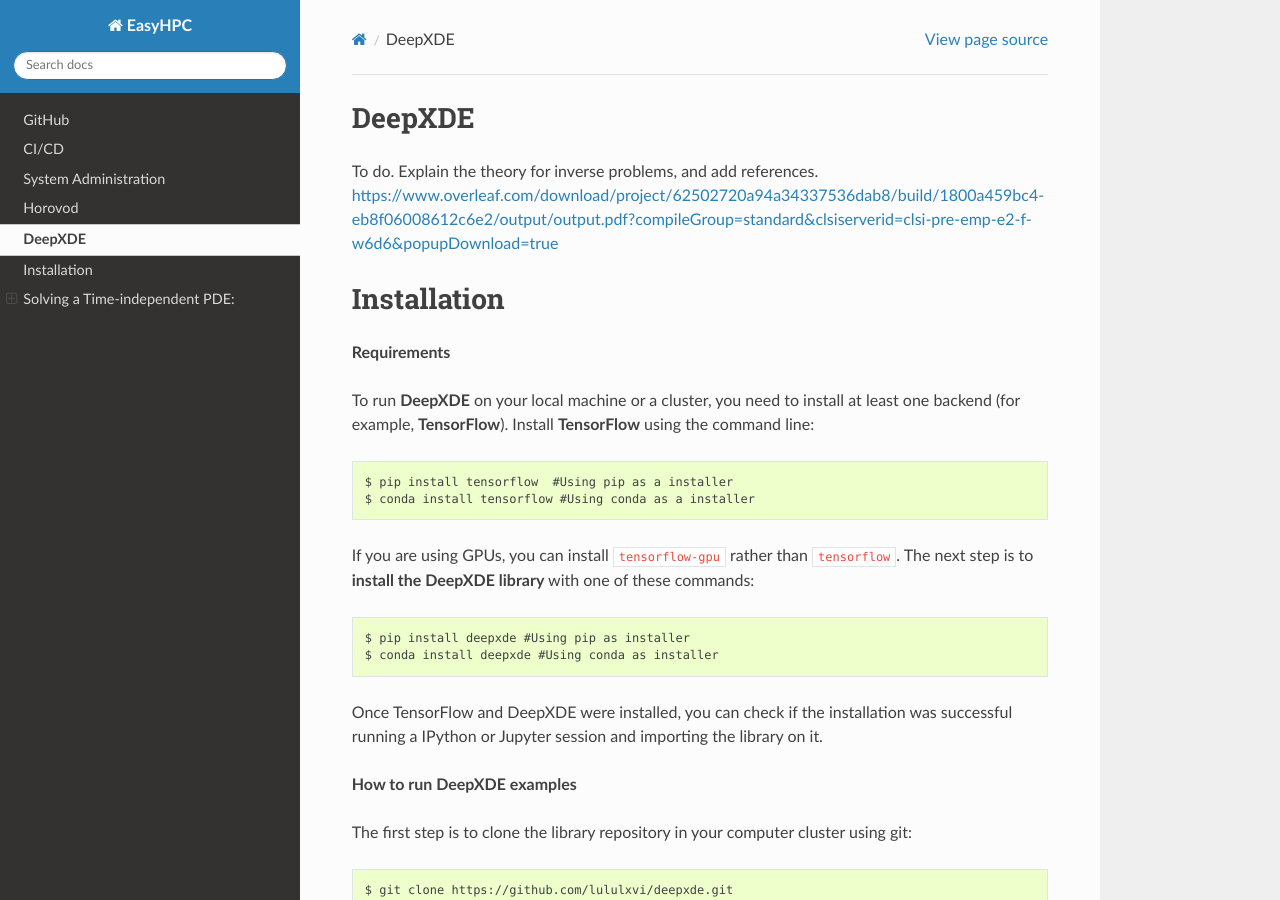
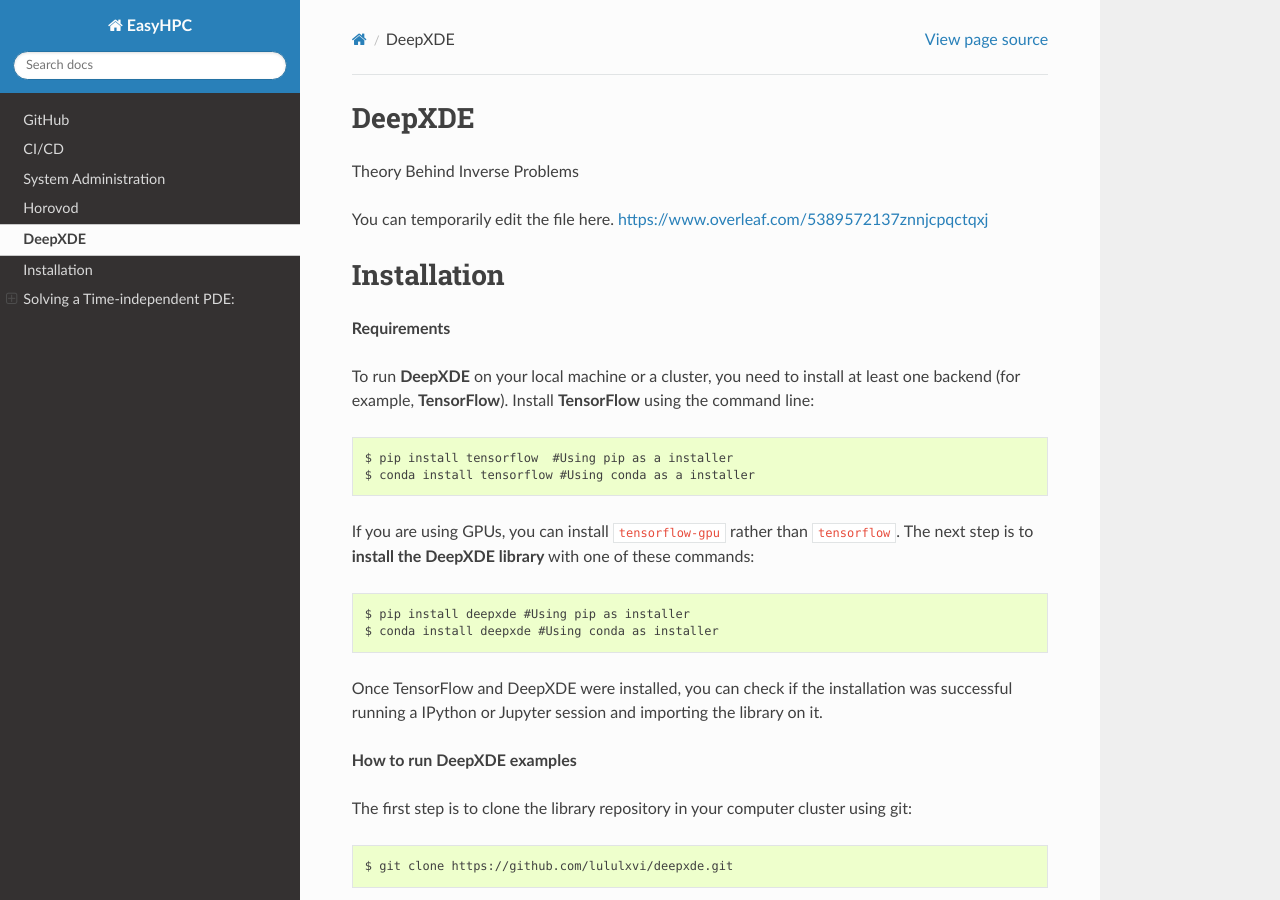
Before and after one commit to pescap/EasyHPC, a Sphinx documentation site: the page built from docs/source/deepxde.rst, in a window 1280 px wide and 900 px high. Built offline with Sphinx 7.4.7 and the Read the Docs theme 2.0.0, drawn with Linux system fonts in a browser that asks for light colours.

Commit message:
Update deepxde.rst

```diff
--- a/docs/source/deepxde.rst
+++ b/docs/source/deepxde.rst
@@ -1,9 +1,10 @@
 DeepXDE
 =======
 
+Theory Behind Inverse Problems
 
-To do. Explain the theory for inverse problems, and add references.
-https://www.overleaf.com/download/project/62502720a94a34337536dab8/build/1800a459bc4-eb8f06008612c6e2/output/output.pdf?compileGroup=standard&clsiserverid=clsi-pre-emp-e2-f-w6d6&popupDownload=true
+You can temporarily edit the file here.
+https://www.overleaf.com/5389572137znnjcpqctqxj
 
 
 Installation
```
